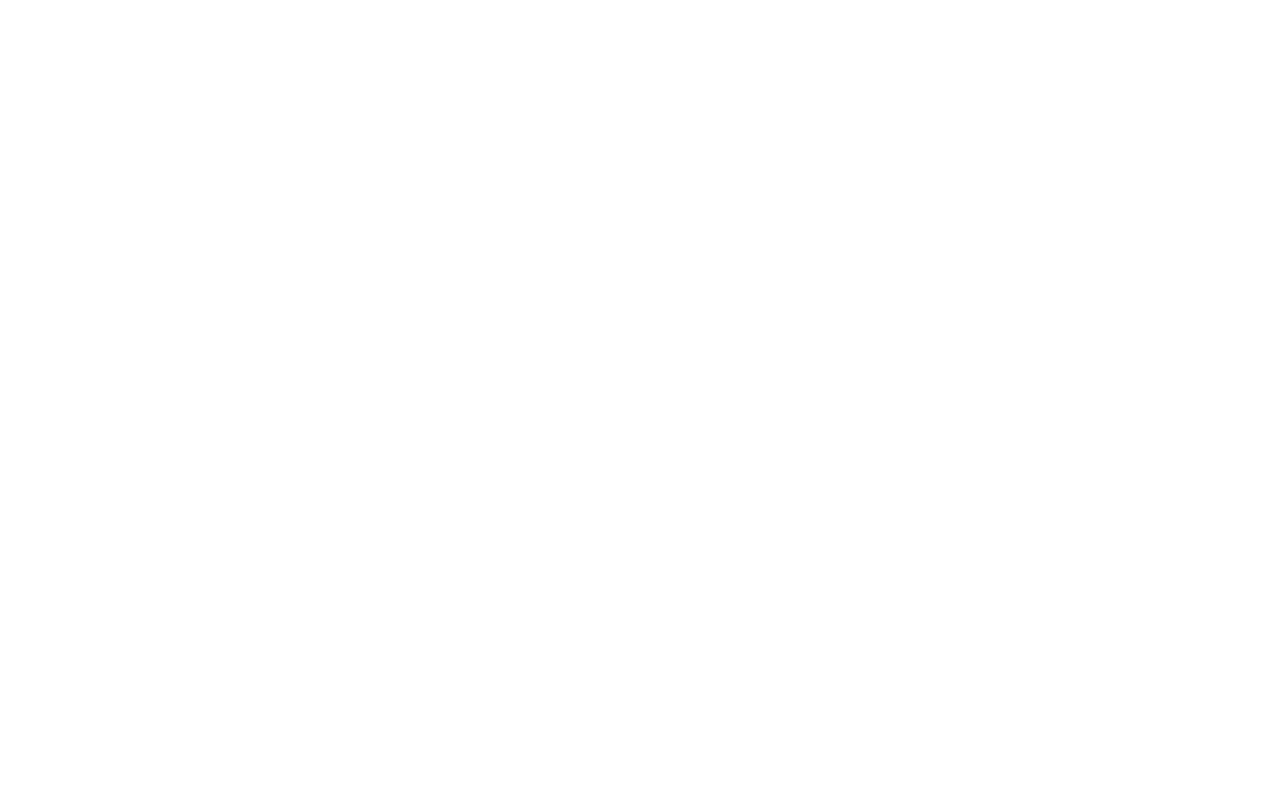
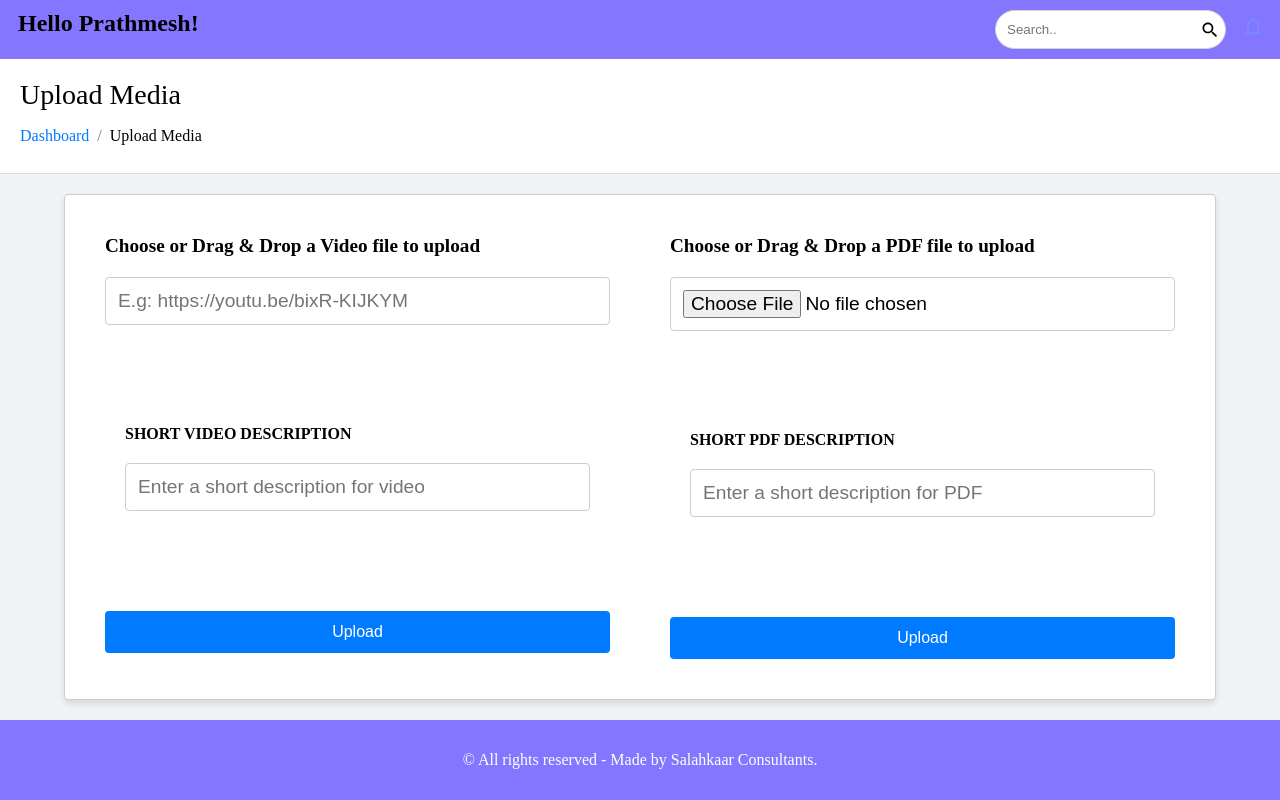
Before and after one commit to DIPAYANPOREL/HappyPerformer, a React (Vite) app in the folder Frontend/: page /upload_media in a window 1280 px wide. Before the commit this address had no page. Built offline with nearby package versions, Linux system fonts and the light colour scheme.

Commit message:
Added upload media, and add media page.

```diff
--- a/Frontend/src/App.jsx
+++ b/Frontend/src/App.jsx
@@ -4,9 +4,11 @@
 import MeetTheTeam from "./Pages/Landing Page/MeetTheTeam";
 import Dashboard from "./Pages/Software/DashBoard/Dashboard";
 import Attendance from "./Pages/Software/Attendance/Attendance";
-import SopPolicies from "./Pages/Software/SopPolicies";
+import SopPolicies from "./Pages/Software/Sop&Policies/SopPolicies";
 // import Profile from "./Pages/Software/Profile/Profile";
-import Courses from "./Pages/Software/Courses";
+import Courses from "./Pages/Software/Courses/Add_Courses";
+import Add_Media_Content from "./Pages/Software/Courses/Add_Media_Content";
+import Upload_Media from "./Pages/Software/Courses/Upload_Media";
 
 function App() {
   return (
@@ -19,6 +21,8 @@
           <Route path="/soppolicies" element={<SopPolicies />} />
           {/* <Route path="/profile" element={<Profile />} /> */}
           <Route path="/courses" element={<Courses />} />
+          <Route path="/add_media" element={<Add_Media_Content />} />
+          <Route path="/upload_media" element={<Upload_Media />} />
         </Routes>
     </>
   );
--- /dev/null
+++ b/Frontend/src/Components/Software Components/Courses/Add_Media_ContentDisp.jsx
@@ -0,0 +1,141 @@
+import React from 'react';
+import styled from 'styled-components';
+
+const Container = styled.div`
+  width: 100%;
+  padding: 20px;
+`;
+
+const Row = styled.div`
+  display: flex;
+  justify-content: center;
+`;
+
+const Column = styled.div`
+  flex-basis: 80%;
+  @media (min-width: 1200px) {
+    flex-basis: 80%;
+  }
+`;
+
+const Card = styled.div`
+  border: 1px solid #ccc;
+  border-radius: 10px;
+  padding: 20px;
+  margin: 20px;
+  width: 96%;
+  background-color: white;
+  box-shadow: 0 4px 6px rgba(0, 0, 0, 0.1);
+`;
+
+const Form = styled.form`
+  display: flex;
+  flex-direction: column;
+  gap: 50px;
+`;
+
+const Label = styled.label`
+  font-weight: bold;
+  margin-bottom: 5px;
+`;
+
+const Input = styled.input`
+  width: 100%;
+  padding: 10px;
+  border: 1px solid #ccc;
+  border-radius: 4px;
+`;
+
+const TextArea = styled.textarea`
+  width: 100%;
+  padding: 10px;
+  border: 1px solid #ccc;
+  border-radius: 4px;
+`;
+
+const Button = styled.button`
+  width: 100%;
+  padding: 12px;
+  background-color: #007bff;
+  color: #fff;
+  border: none;
+  border-radius: 4px;
+  cursor: pointer;
+  transition: background-color 0.3s;
+  &:hover {
+    background-color: #0056b3;
+  }
+`;
+
+const Table = styled.table`
+  width: 100%;
+  border-collapse: collapse;
+`;
+
+const Thead = styled.thead`
+  text-align: center;
+`;
+
+const Th = styled.th`
+  width: 3em;
+  padding: 8px;
+`;
+
+const Tr = styled.tr`
+  text-align: center;
+`;
+
+const Td = styled.td`
+  width: 3em;
+  padding: 8px;
+`;
+
+const Link = styled.a`
+  color: #007bff;
+  text-decoration: none;
+  &:hover {
+    text-decoration: underline;
+  }
+`;
+
+const CoursesDisp = () => {
+
+  const courses = [
+    { id: 1, title: 'JavaScript in One Video' },
+    { id: 2, title: 'Php Full Course' },
+    { id: 3, title: 'React Complete Course' },
+  ];
+
+  return (
+    <Container>
+      <Row>
+        <Column>
+          <Card>
+            <Table>
+              <Thead>
+                <Tr>
+                  <Th>Course Title</Th>
+                  <Th colSpan="1">Operations</Th>
+                </Tr>
+              </Thead>
+              <tbody>
+                {courses.map((course) => (
+                  <Tr key={course.id}>
+                    <Td>{course.title}</Td>
+                    <Td>
+{/* Link with course id, to be activate after backend integrated */}
+                      {/* <Link href={`Upload_Media.jsx?&cd=${course.id}`}>ADD</Link> */}
+                      <Link href={`Upload_Media`}>ADD</Link>
+                    </Td>
+                  </Tr>
+                ))}
+              </tbody>
+            </Table>
+          </Card>
+        </Column>
+      </Row>
+    </Container>
+  );
+};
+
+export default CoursesDisp;
--- /dev/null
+++ b/Frontend/src/Components/Software Components/Courses/Upload_MediaDisp.jsx
@@ -0,0 +1,160 @@
+import React, { useState } from 'react';
+import styled from 'styled-components';
+
+const Card = styled.div`
+  border: 1px solid #ccc;
+  border-radius: 4px;
+  padding: 20px;
+  margin: 20px;
+  width: 90%;
+  background-color: white;
+  box-shadow: 0 4px 6px rgba(0, 0, 0, 0.1);
+`;
+
+const CardBody = styled.div`
+  display: flex;
+  flex-direction: column;
+  gap: 20px;
+`;
+
+const FormContainer = styled.div`
+  display: flex;
+  gap: 20px;
+`;
+
+const Form = styled.form`
+  flex: 1;
+  display: flex;
+  flex-direction: column;
+  gap: 80px;
+  padding: 20px;
+  /* border: 1px solid #ccc; */
+`;
+
+const UploadSection = styled.div`
+  display: flex;
+  flex-direction: column;
+  font-size: 1.2rem;
+  `;
+
+const Description = styled.div`
+    padding: 20px;
+`
+
+const Label = styled.label`
+  font-weight: bold;
+`;
+
+const Input = styled.input`
+  width: 100%;
+  margin-top:20px;
+  padding: 12px;
+  border: 1px solid #ccc;
+  border-radius: 4px;
+  font-size: 1.2rem;
+`;
+
+const Button = styled.button`
+  width: 100%;
+  padding: 12px;
+  background-color: #007bff;
+  color: #fff;
+  border: none;
+  border-radius: 4px;
+  cursor: pointer;
+  font-size: 1rem;
+`;
+
+const Upload_MediaDisp = () => {
+    const [videoUrl, setVideoUrl] = useState('');
+    const [videoDescription, setVideoDescription] = useState('');
+    const [pdfFile, setPdfFile] = useState(null);
+    const [pdfDescription, setPdfDescription] = useState('');
+
+    const handleVideoUrlChange = (e) => {
+        setVideoUrl(e.target.value);
+    };
+
+    const handleVideoDescriptionChange = (e) => {
+        setVideoDescription(e.target.value);
+    };
+
+    const handlePdfFileChange = (e) => {
+        setPdfFile(e.target.files[0]);
+    };
+
+    const handlePdfDescriptionChange = (e) => {
+        setPdfDescription(e.target.value);
+    };
+
+    const handleVideoSubmit = (e) => {
+        e.preventDefault();
+        // Handle video upload logic here
+        console.log('Video URL:', videoUrl);
+        console.log('Video Description:', videoDescription);
+    };
+
+    const handlePdfSubmit = (e) => {
+        e.preventDefault();
+        // Handle PDF upload logic here
+        console.log('PDF File:', pdfFile);
+        console.log('PDF Description:', pdfDescription);
+    };
+
+    return (
+        <Card>
+            <CardBody>
+                <FormContainer>
+                    <Form onSubmit={handleVideoSubmit}>
+                        <UploadSection>
+                            <Label>Choose or Drag & Drop a Video file to upload</Label>
+                            <Input
+                                type="text"
+                                name="course_overview_url"
+                                id="course_overview_url"
+                                placeholder="E.g: https://youtu.be/bixR-KIJKYM"
+                                value={videoUrl}
+                                onChange={handleVideoUrlChange}
+                            />
+                        </UploadSection>
+                        <Description>
+                            <Label htmlFor="video_description">SHORT VIDEO DESCRIPTION</Label>
+                            <Input
+                                type="text"
+                                id="video_description"
+                                placeholder="Enter a short description for video"
+                                value={videoDescription}
+                                onChange={handleVideoDescriptionChange}
+                            />
+                        </Description>
+                        <Button type="submit" name="save">
+                            Upload
+                        </Button>
+                    </Form>
+                    <Form onSubmit={handlePdfSubmit}>
+                        <UploadSection>
+                            <Label>Choose or Drag & Drop a PDF file to upload</Label>
+                            <Input type="file" name="pdf" onChange={handlePdfFileChange} />
+                        </UploadSection>
+                        <Description>
+                            <Label htmlFor="pdf_description">SHORT PDF DESCRIPTION</Label>
+                            <Input
+                                type="text"
+                                name="pdf_description"
+                                id="pdf_description"
+                                placeholder="Enter a short description for PDF"
+                                value={pdfDescription}
+                                onChange={handlePdfDescriptionChange}
+                            />
+                        </Description>
+                        <Button type="submit" name="save_pdf">
+                            Upload
+                        </Button>
+                    </Form>
+                </FormContainer>
+            </CardBody>
+        </Card>
+    );
+};
+
+export default Upload_MediaDisp;
--- a/Frontend/src/Components/Software Components/Dashboard/Header.jsx
+++ b/Frontend/src/Components/Software Components/Dashboard/Header.jsx
@@ -5,11 +5,11 @@
   width: 100%;
   margin-left: auto;
   margin-right: auto;
-`;
+  `;
 
 const PageHeader = styled.div`
   padding: 20px;
-  background-color: #f5f5f5;
+  background-color: white;
   border-bottom: 1px solid #ddd;
 `;
 
--- a/Frontend/src/Components/Software Components/Dashboard/Nav.jsx
+++ b/Frontend/src/Components/Software Components/Dashboard/Nav.jsx
@@ -1,17 +1,18 @@
 import NotificationsNoneOutlinedIcon from "@mui/icons-material/NotificationsNoneOutlined";
 import SearchOutlinedIcon from "@mui/icons-material/SearchOutlined";
 import styled from "styled-components";
+
 const Container = styled.div`
-  background-color: white;
+  background-color: #8576ff;
   color: black;
   padding: 10px;
   display: flex;
   justify-content: space-between;
-  margin-bottom: 1rem;
 `;
 const NameSection = styled.div`
   font-size: 1.5rem;
   font-weight: bold;
+  padding-left: 8px;
 `;
 const MenuItems = styled.div`
   display: flex;
--- /dev/null
+++ b/Frontend/src/Pages/Software/Courses/Add_Media_Content.jsx
@@ -0,0 +1,35 @@
+import React from 'react'
+import styled from 'styled-components';
+import Nav from '../../../Components/Software Components/Dashboard/Nav';
+import Header from '../../../Components/Software Components/Dashboard/Header';
+import Footer from '../../../Components/Software Components/Footer';
+import Add_Media_ContentDisp from '../../../Components/Software Components/Courses/Add_Media_ContentDisp';
+
+const MainWrapper = styled.div`
+  display: flex;
+  flex-direction: column;
+  min-height: 100vh;
+  background-color: #f1f2f6;
+`;
+
+const Content = styled.div`
+  flex: 1;
+  display: flex;
+  flex-direction: column;
+  align-items: center;
+`;
+
+const Add_Media_Content = () => {
+  return (
+    <MainWrapper>
+        <Nav />
+      <Content>
+        <Header title="Add Content"/>
+        <Add_Media_ContentDisp/>
+      </Content>
+      <Footer />
+    </MainWrapper>
+  )
+}
+
+export default Add_Media_Content
--- /dev/null
+++ b/Frontend/src/Pages/Software/Courses/Upload_Media.jsx
@@ -0,0 +1,36 @@
+import React from 'react'
+import styled from 'styled-components';
+import Nav from '../../../Components/Software Components/Dashboard/Nav';
+import Header from '../../../Components/Software Components/Dashboard/Header';
+import Footer from '../../../Components/Software Components/Footer';
+import Upload_MediaDisp from '../../../Components/Software Components/Courses/Upload_MediaDisp';
+
+const MainWrapper = styled.div`
+  display: flex;
+  flex-direction: column;
+  min-height: 100vh;
+  background-color: #f1f2f6;
+  /* padding: 10px; */
+`;
+
+const Content = styled.div`
+  flex: 1;
+  display: flex;
+  flex-direction: column;
+  align-items: center;
+`;
+
+const Upload_Media = () => {
+  return (
+    <MainWrapper>
+      <Nav />
+      <Content>
+        <Header title="Upload Media" />
+        <Upload_MediaDisp/>
+      </Content>
+      <Footer />
+    </MainWrapper>
+  )
+}
+
+export default Upload_Media
```
Also changed, not shown: Frontend/src/Pages/Software/Courses/Add_Courses.jsx (renamed from Frontend/src/Pages/Software/Courses.jsx, +8 -8 lines), Frontend/src/Pages/Software/Sop&Policies/SopPolicies.jsx (renamed from Frontend/src/Pages/Software/SopPolicies.jsx, +4 -4 lines), Frontend/src/Components/Software Components/Courses/Add_CoursesDisp.jsx (renamed from Frontend/src/Components/Software Components/CoursesDisp.jsx), Frontend/src/Components/Software Components/Sop&Policies/SopDisp.jsx (renamed from Frontend/src/Components/Software Components/SopDisp.jsx).
